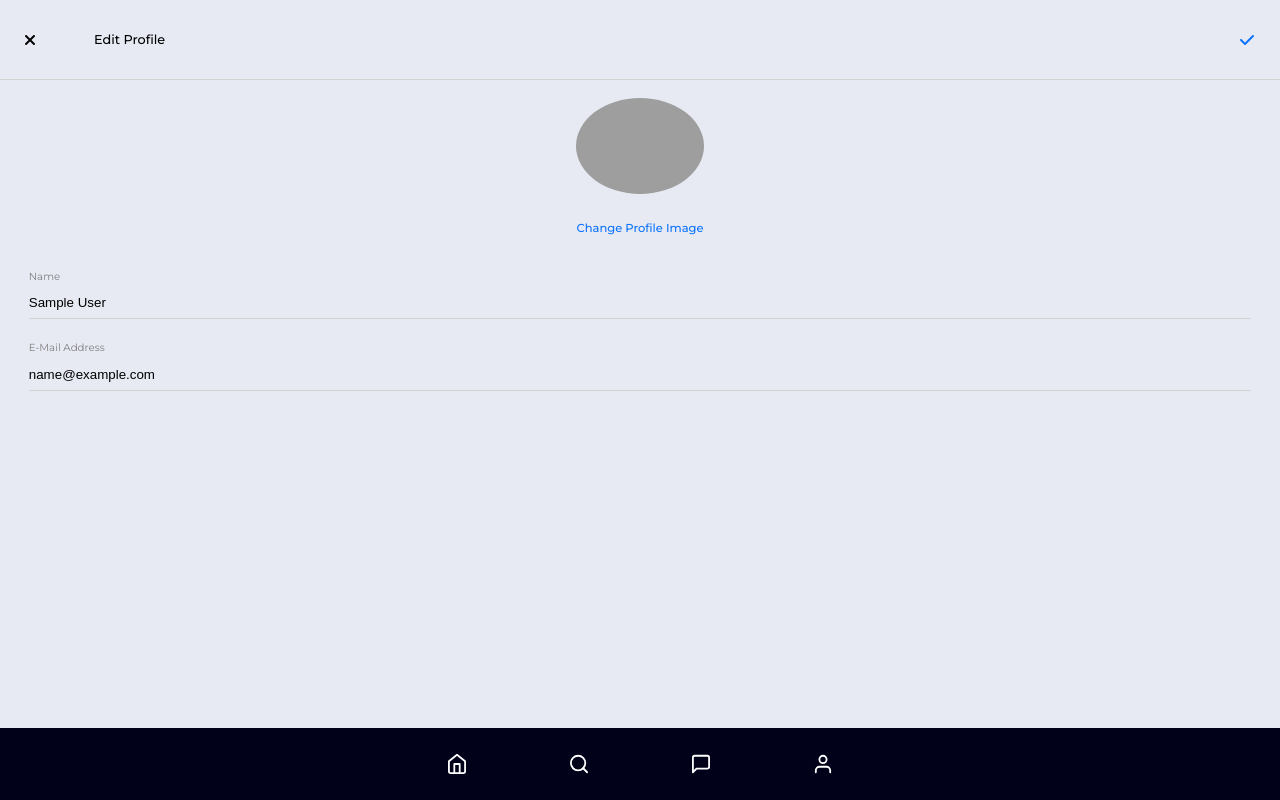
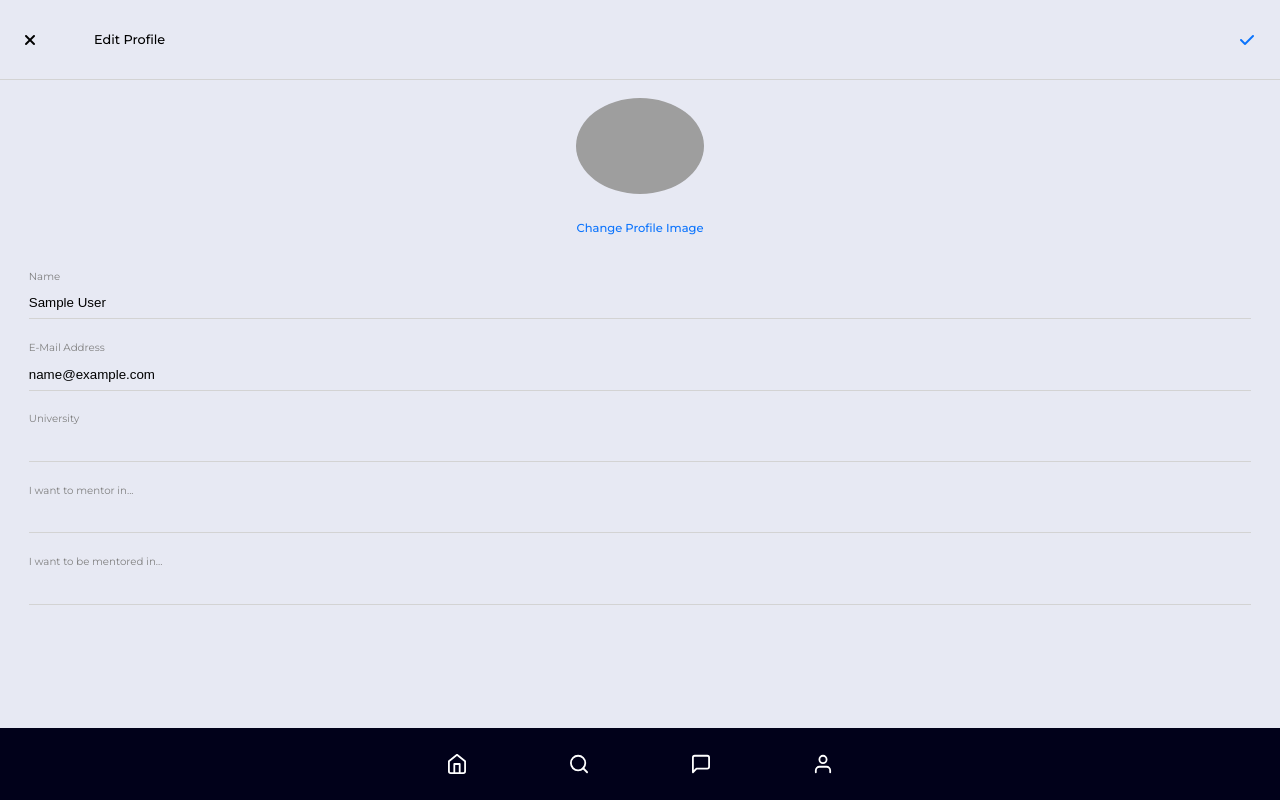
Before and after one commit to craigmhughes/campus-frontend, a React (Create React App) app: page /account-settings in a window 1280 px wide. Built offline with nearby package versions, Linux system fonts and the light colour scheme; no server answers; sample sign-in values are in the browser's storage; a web font is replaced by a local one.

Commit message:
Added read uni_name && added fields for mentor subject

```diff
--- a/src/App.css
+++ b/src/App.css
@@ -364,6 +364,8 @@
 }
 .AccountSettings > .body {
   padding: 1em;
+  padding-bottom: 4em;
+  overflow: scroll;
 }
 .AccountSettings > .body .settings-item {
   padding: 0.15em 1em 1.25em 1em;
@@ -404,6 +406,24 @@
 .AccountSettings > .body .settings-item > label::after {
   content: "\a";
   white-space: pre;
+}
+.AccountSettings > .body .settings-item #new-uni-guess {
+  background: #fff;
+  cursor: pointer;
+  font-size: 0.8em;
+  font-weight: 500;
+  padding: 0.8em 1.6em;
+  margin: -1px 0 0 0;
+  position: relative;
+  white-space: nowrap;
+  overflow: hidden;
+  text-overflow: ellipsis;
+}
+.AccountSettings > .body .settings-item #new-uni-guess.hidden {
+  font-size: 0;
+  padding: 0;
+  margin: 0;
+  height: 0;
 }
 .AccountSettings > .body .profile-image {
   border-radius: 100%;
--- a/src/App.js
+++ b/src/App.js
@@ -31,14 +31,13 @@ class App extends React.Component {
 
   /**
    *
+   *
    * @param {Boolean} status = if app is online or not
    */
   set_online_status(status){
     this.setState({
       online: status
     });
-
-    // this.check_signin();
 
     console.log("Set online status to: " + this.state.online);
   }
@@ -98,6 +97,7 @@ class App extends React.Component {
             localStorage.setItem("accountInfo", JSON.stringify({
                 name:response.name,
                 email:response.email,
+                uni_name:response.uni_name,
                 profile_image:response.profile_image
             }));
 
@@ -106,9 +106,10 @@ class App extends React.Component {
             });
 
         }).catch((error) => {
+            // Run functions to remove user data & refresh page
             this.set_online_status(false);
             this.logout();
-            console.log("logged out");
+            window.location.reload();
         });
   }
 
--- a/src/components/AccountSettings.js
+++ b/src/components/AccountSettings.js
@@ -1,7 +1,5 @@
 import React from 'react';
 import '../App.css';
-import { resolve } from 'url';
-import { reject } from 'q';
 
 
 class AccountSettings extends React.Component {
@@ -9,9 +7,16 @@ class AccountSettings extends React.Component {
         super(props);
 
         this.profileUpload = React.createRef();
+
+        // Form fields
         this.profileimage_edit = React.createRef();
         this.newName = React.createRef();
         this.newMail = React.createRef();
+        this.newUni = React.createRef();
+
+        //  Autocomplete Fields
+        this.newUniGuess = React.createRef();
+
         this.submitButton = React.createRef();
     }
 
@@ -53,7 +58,8 @@ class AccountSettings extends React.Component {
         }
 
         if( this.newName.current.value !== this.newName.current.defaultValue ||
-            this.newMail.current.value !== this.newMail.current.defaultValue ){
+            this.newMail.current.value !== this.newMail.current.defaultValue ||
+            this.newUni.current.value !== this.newUni.current.defaultValue ){
             this.prep_changes(1);
         }
 
@@ -75,6 +81,7 @@ class AccountSettings extends React.Component {
         } else {
             data.append('name', this.newName.current.value);
             data.append('email', this.newMail.current.value);
+            data.append('uni_name', this.newUni.current.value);
         }
 
         // run post and get response
@@ -87,6 +94,7 @@ class AccountSettings extends React.Component {
         localStorage.setItem("accountInfo", JSON.stringify({
             name: i < 1 ? info.name : response.name,
             email: i < 1 ? info.mail : response.email,
+            uni_name: i < 1 ? info.uni_name : response.uni_name,
             profile_image: i > 0 ? response.profile_image : info.profile_image,
         }));
 
@@ -122,6 +130,48 @@ class AccountSettings extends React.Component {
         this.profileimage_edit.current.src = image;
     }
 
+    async get_uni_name(){
+        let queried_name = this.newUni.current.value;
+
+        if(queried_name.length < 1){
+            this.newUniGuess.current.className = "hidden";
+            return false;
+        }
+
+        let data = new FormData();
+        data.append('uni_name', this.newUni.current.value);
+
+        let resp = await fetch("http://127.0.0.1:8000/api/search/uni", {
+                method: 'POST',
+                withCredentials: true,
+                credentials: 'include',
+                body: data,
+                headers:{
+                    'Access-Control-Allow-Credentials': true,
+                    'Authorization': 'Bearer ' + localStorage.getItem("AUTH"),
+        }
+        })
+        .then(res => res.json())
+        .then((response) => {
+            if(response.success == "false" || response.name == undefined || response.name == "undefined"){
+                this.newUniGuess.current.className = "hidden";
+                return false;
+            }
+
+            this.newUniGuess.current.className = "";
+            this.newUniGuess.current.innerText = response.name;
+        })
+        .catch((error) => {
+            console.log("Get Uni Name Error:" + error);
+        });
+    }
+
+    change_uni_name(){
+        this.newUni.current.value = this.newUniGuess.current.innerText;
+        this.newUniGuess.current.innerText = "";
+        this.newUniGuess.current.className = "hidden";
+    }
+
     render(){
         return(
             <section className="AccountSettings screen">
@@ -147,6 +197,22 @@ class AccountSettings extends React.Component {
                         <label htmlFor="mail">E-Mail Address</label>
                         <input name="mail" type="email" defaultValue={this.get_account_info().email} ref={this.newMail}></input>
                     </div>
+
+                    <div className="settings-item">
+                        <label htmlFor="uni">University</label>
+                        <input name="uni" type="text" ref={this.newUni} defaultValue={this.get_account_info().uni_name} onChange={()=>{this.get_uni_name()}}></input>
+                        <p id="new-uni-guess" ref={this.newUniGuess} onClick={()=>{this.change_uni_name()}} className="hidden">Univeristy Name</p>
+                    </div>
+
+                    <div className="settings-item">
+                        <label htmlFor="mentor">I want to mentor in...</label>
+                        <input name="mentor" type="text" ref={this.newMentor} defaultValue={this.get_account_info().mentor_subject}></input>
+                    </div>
+
+                    <div className="settings-item">
+                        <label htmlFor="mentee">I want to be mentored in...</label>
+                        <input name="mentee" type="text" ref={this.newMentee} defaultValue={this.get_account_info().mentee_subject}></input>
+                    </div>
                 </section>
                 <section className="footer">
                     {/* <button type="button" className="save" onClick={()=>{this.post_changes()}}>Save</button> */}
--- a/src/sass/components/screens/settings.scss
+++ b/src/sass/components/screens/settings.scss
@@ -52,6 +52,8 @@
 
     & > .body {
         padding: 1em;
+        padding-bottom: 4em;
+        overflow: scroll;
 
         & .settings-item {
             padding: 0.15em 1em 1.25em 1em;
@@ -101,6 +103,26 @@
                     white-space: pre;
                 }
             }
+
+            #new-uni-guess {
+                background: #fff;
+                cursor: pointer;
+                font-size: 0.8em;
+                font-weight: 500;
+                padding: 0.8em 1.6em;
+                margin: -1px 0 0 0;
+                position: relative;
+                white-space: nowrap;
+                overflow: hidden;
+                text-overflow: ellipsis;
+
+                &.hidden {
+                    font-size: 0;
+                    padding: 0;
+                    margin: 0;
+                    height: 0;
+                }
+            }
         }
 
         & .profile-image {
```
Also changed, not shown: 1 other file (tests, documents, lock files or other folders).
